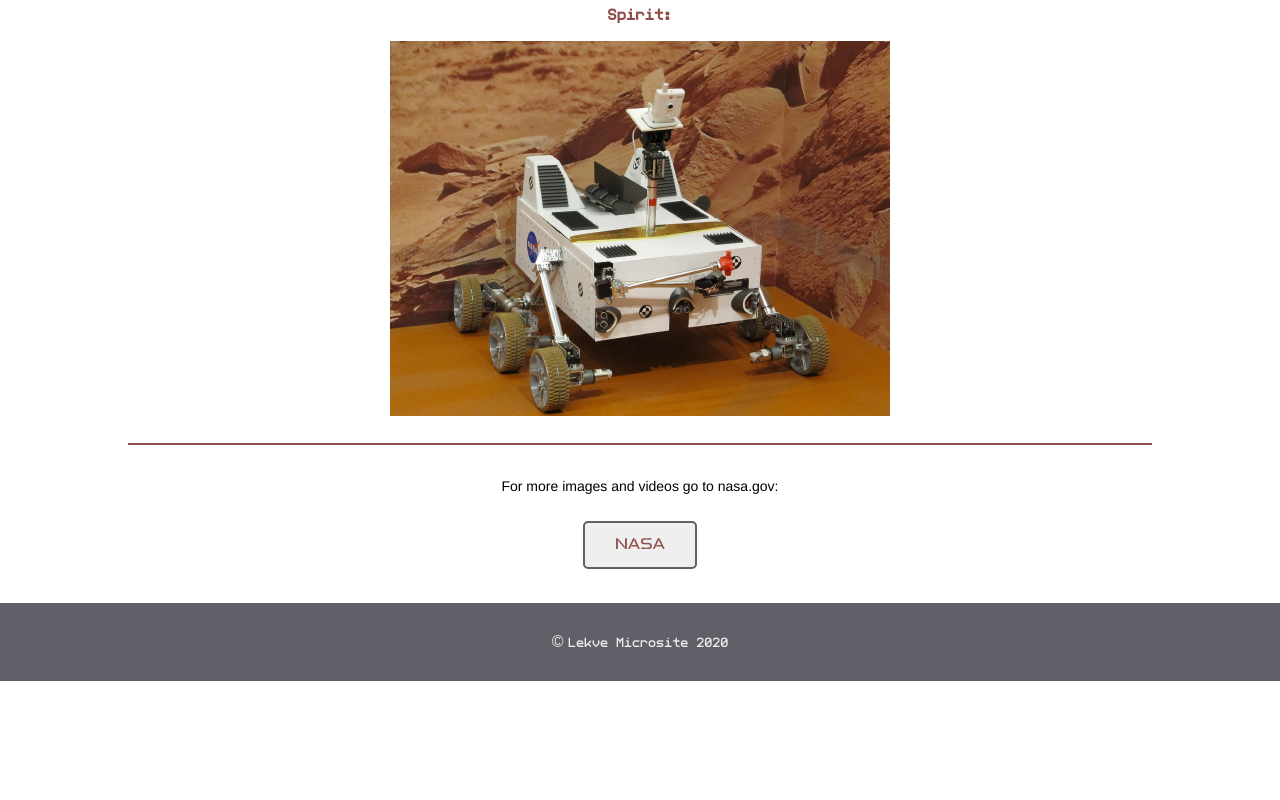
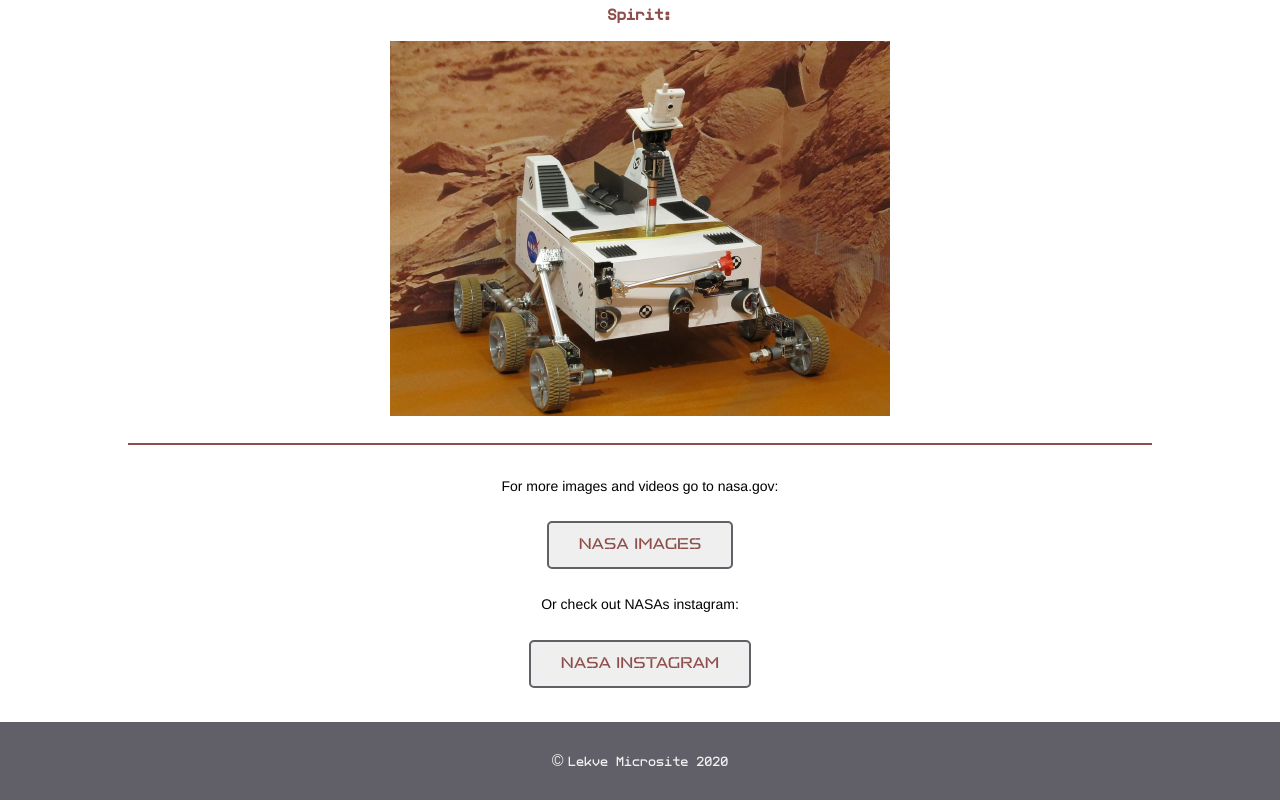
Before and after one commit to rjomagraut/andre-lekve-project-exam-1, a plain HTML site: page gallery.html in a window 1280 px wide. Shown: the part 1182-1982 px from the top of the page. Before the commit the page ends 1863 px from the top, so only its background shows below. Drawn offline with Linux system fonts and the light colour scheme.

Commit message:
Add files via upload

```diff
--- a/css/gallery.css
+++ b/css/gallery.css
@@ -25,6 +25,9 @@
     opacity: 0.6;
   }
   .a-link {
+    text-align: center;
+  }
+  .b-link {
     text-align: center;
   }
   .link {
@@ -75,10 +78,14 @@
     font-size: 14px;
   }
   .p-link {
+    text-align: center;
     border-top: rgb(96, 96, 100) solid 2px;
     padding-top: 30px;
   }
   .a-link {
+    text-align: center;
+  }
+  .b-link {
     text-align: center;
   }
   .rover-image {
@@ -134,6 +141,7 @@
     font-size: 14px;
   }
   .p-link {
+    text-align: center;
     border-top: rgb(96, 96, 100) solid 2px;
     padding-top: 30px;
   }
@@ -141,6 +149,9 @@
     opacity: 0.6;
   }
   .a-link {
+    text-align: center;
+  }
+  .b-link {
     text-align: center;
   }
   .link {
--- a/css/news.css
+++ b/css/news.css
@@ -130,6 +130,7 @@
     font-size: 14px;
   }
   .p-link {
+    text-align: center;
     padding-top: 30px;
   }
   .a-link {
--- a/gallery.html
+++ b/gallery.html
@@ -84,7 +84,17 @@
             <p class="p-link">For more images and videos go to nasa.gov:</p>
             <p class="a-link">
               <a class="link" href="https://images.nasa.gov/" target="_blank">
-                NASA
+                NASA Images
+              </a>
+            </p>
+            <p class="b-link">Or check out NASAs instagram:</p>
+            <p class="a-link">
+              <a
+                class="link"
+                href="https://www.instagram.com/nasa/"
+                target="_blank"
+              >
+                NASA Instagram
               </a>
             </p>
           </main>
```
